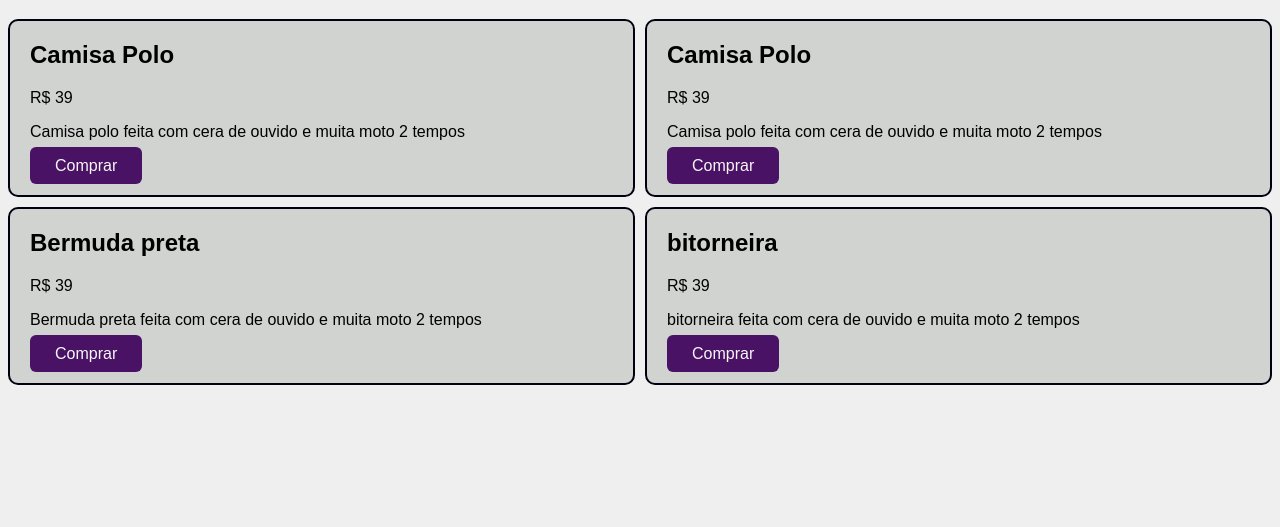
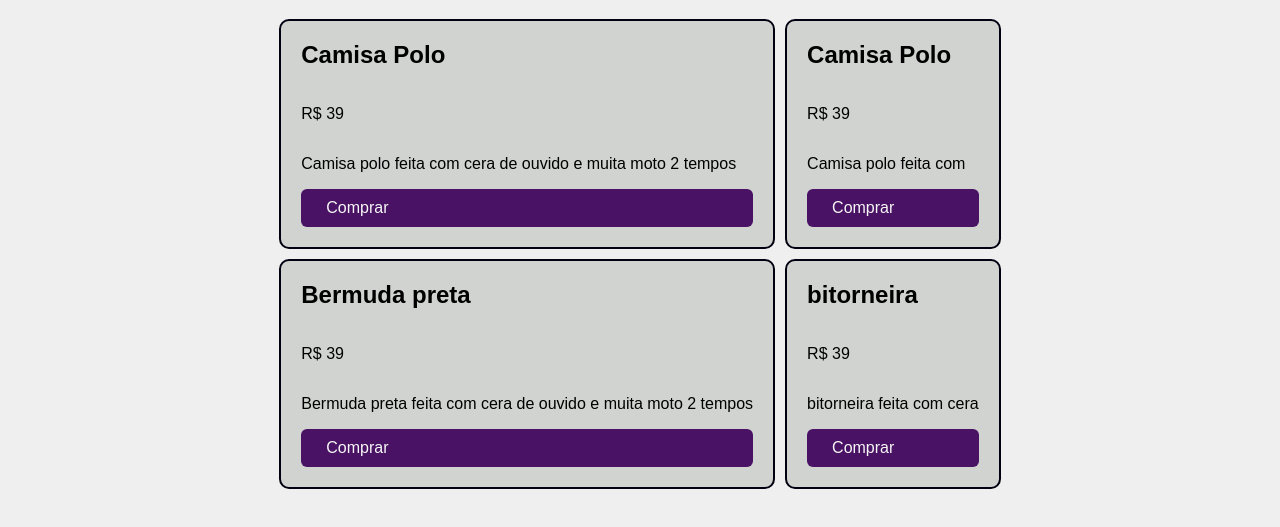
Before and after one commit to 0xPaulo/gridhtml, a plain HTML site: page index.html in a window 1280 px wide. Shown: the part 61-588 px from the top of the page. Drawn offline with Linux system fonts and the light colour scheme.

Commit message:
grid prontos

```diff
--- a/index.html
+++ b/index.html
@@ -18,7 +18,7 @@
         <div class="item">
             <h2>Camisa Polo</h2>
             <p>R$ 39</p>
-            <p>Camisa polo feita com cera de ouvido e muita moto 2 tempos</p>
+            <p>Camisa polo feita com</p>
             <a class="botao" href="/">Comprar</a>
         </div>
         <div class="item">
@@ -30,7 +30,7 @@
         <div class="item">
             <h2>bitorneira</h2>
             <p>R$ 39</p>
-            <p>bitorneira feita com cera de ouvido e muita moto 2 tempos</p>
+            <p>bitorneira feita com cera </p>
             <a class="botao" href="/">Comprar</a>
 
         </div>
--- a/style.css
+++ b/style.css
@@ -15,6 +15,7 @@ h2 {
     border: 2px solid #001;
     padding: 20px;
     border-radius: 10px;
+    display: grid;
 }
 .botao{
     background-color: rgb(73, 18, 100);
@@ -25,6 +26,9 @@ h2 {
 }
 .grid {
     display: grid;
-    grid-template-columns: 1fr 1fr;
+    grid-template-columns: auto auto;
     gap: 10px;
+    justify-content: center;
+
+
 }
```
